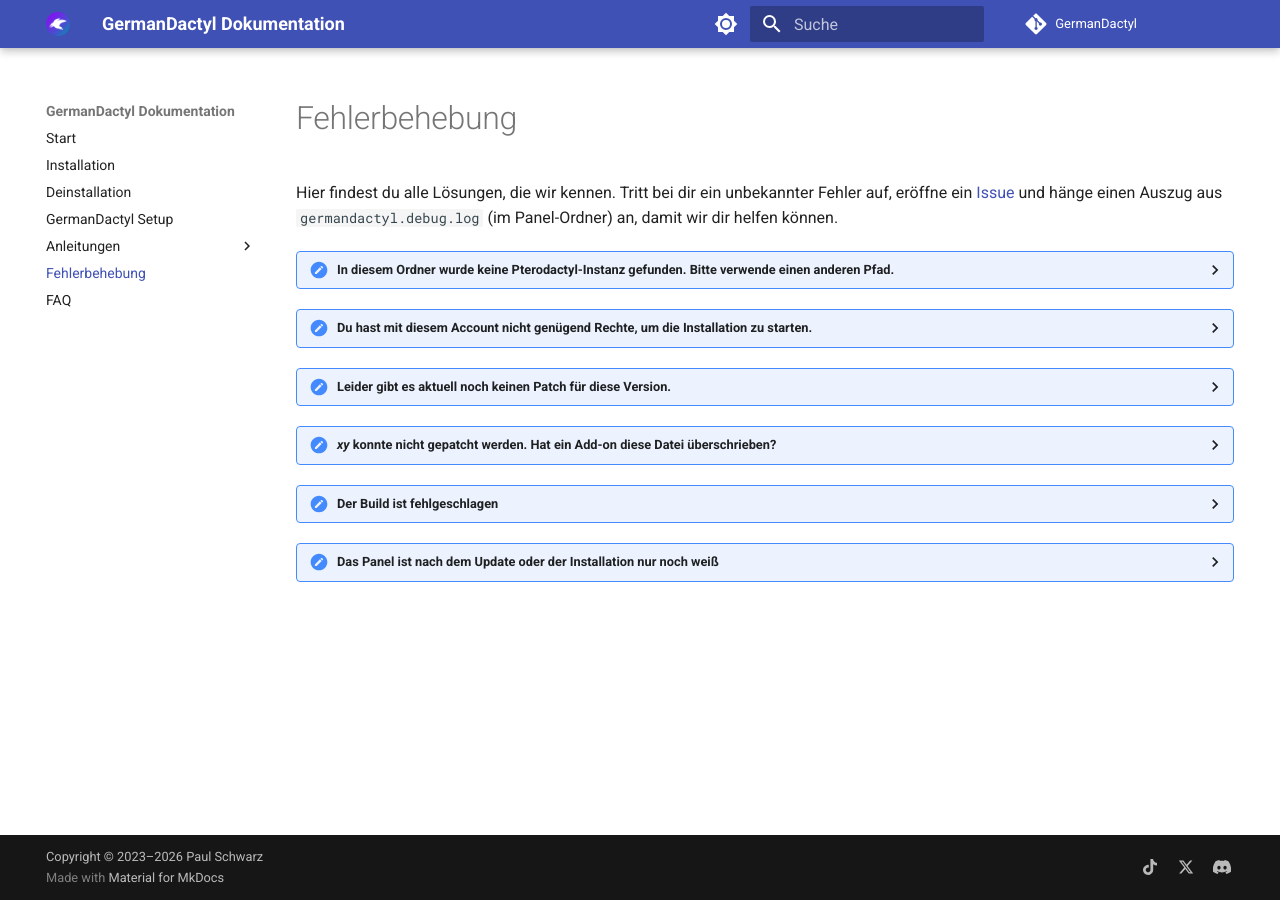
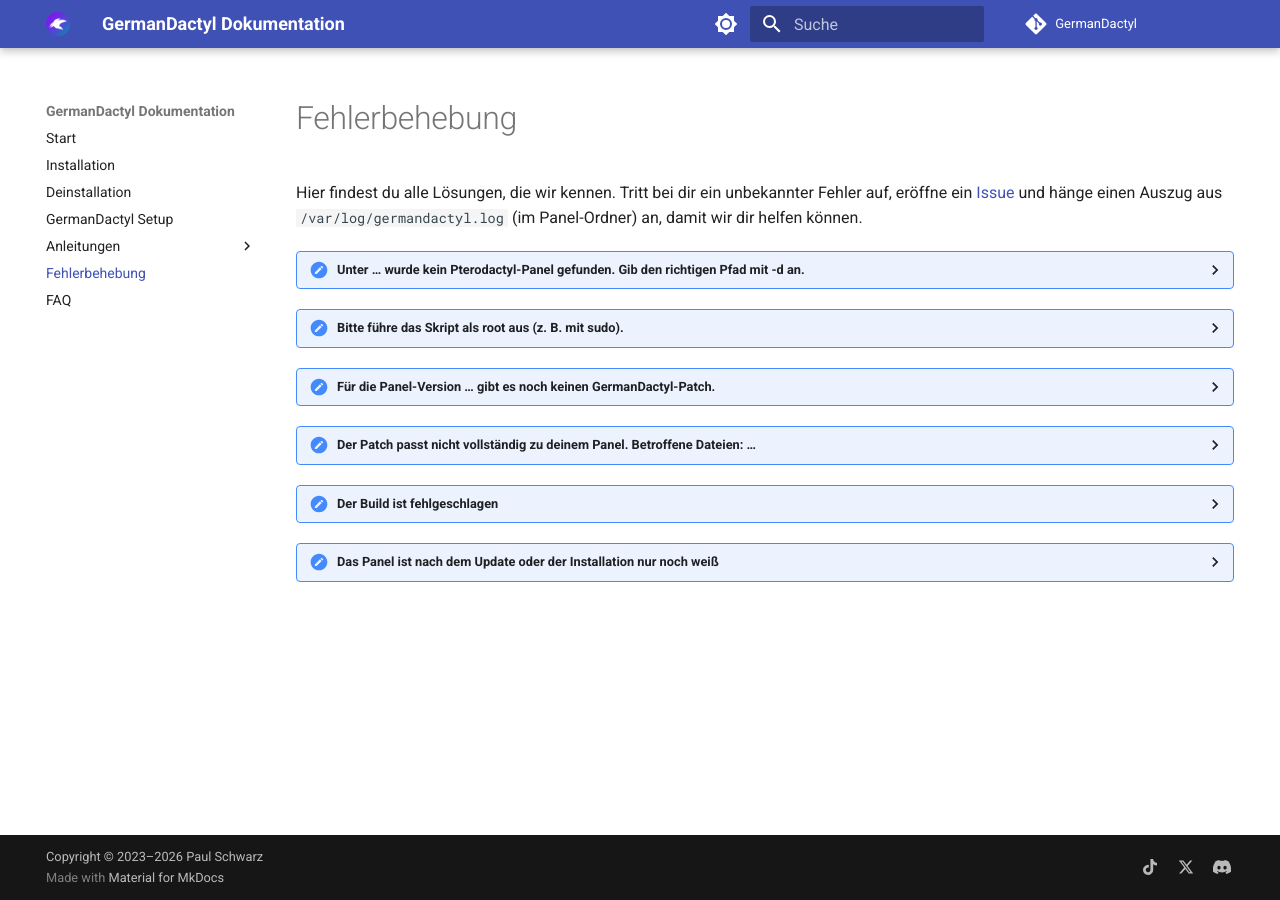
Before and after one commit to pavl21/GermanDactyl, an MkDocs documentation site: the page built from docs/troubleshooting.md, in a window 1280 px wide. Built offline with MkDocs 1.6.1 and Material for MkDocs 9.7.7, drawn with Linux system fonts in a browser that asks for light colours; comment, search, counter and statistics services are not loaded.

Commit message:
Installer und Patch-Skripte überarbeiten
install.sh: Node >= 22, echte Fehlerbehandlung (Exit-Codes), Backup und
automatisches Rollback, Wartungsmodus, Log wird angehängt, Patch-Prüfung
vor dem Anwenden, Umstellung auf Locale de, Deinstallation (-u), -y, -h.
startPatching.sh/createPatch.sh: Version als Parameter, Sicherheits-
prüfungen statt git reset --hard, Patch-Auswahl per sort -V.
Doku: Log-Pfad und Fehlermeldungen an das neue Skript angeglichen.

Co-Authored-By: Claude Opus 5.5 <noreply@anthropic.com>
Claude-Session: https://claude.ai/code/session_01THrUh5BJtW3nSWa8NSd1Rw

```diff
--- a/docs/troubleshooting.md
+++ b/docs/troubleshooting.md
@@ -1,28 +1,28 @@
 # Fehlerbehebung
 
 Hier findest du alle Lösungen, die wir kennen. Tritt bei dir ein unbekannter Fehler auf, eröffne ein
-[Issue](https://github.com/pavl21/GermanDactyl/issues) und hänge einen Auszug aus `germandactyl.debug.log`
+[Issue](https://github.com/pavl21/GermanDactyl/issues) und hänge einen Auszug aus `/var/log/germandactyl.log`
 (im Panel-Ordner) an, damit wir dir helfen können.
 
-??? error "In diesem Ordner wurde keine Pterodactyl-Instanz gefunden. Bitte verwende einen anderen Pfad."
+??? error "Unter … wurde kein Pterodactyl-Panel gefunden. Gib den richtigen Pfad mit -d <pfad> an."
     Dieser Fehler tritt meistens auf, wenn Pterodactyl nicht unter `/var/www/pterodactyl` installiert wurde. Ist das
     der Fall, hänge `-d /dein/panel/pfad` an den Befehl an. Mehr dazu [in der Installationsanleitung](installation.md).
 
     Stimmt der Pfad und der Fehler erscheint trotzdem, prüfe die Zugriffsrechte: Die Datei `config/app.php` im
     Panel-Ordner muss lesbar sein.
 
-??? error "Du hast mit diesem Account nicht genügend Rechte, um die Installation zu starten."
+??? error "Bitte führe das Skript als root aus (z. B. mit sudo)."
     Hast du das `sudo` vergessen? Der Installer muss als `root` laufen. Prüfe, ob du als `root` angemeldet bist oder
     ob im Befehl `sudo bash` steht.
 
-??? error "Leider gibt es aktuell noch keinen Patch für diese Version."
+??? error "Für die Panel-Version … gibt es noch keinen GermanDactyl-Patch."
     Für deine Panel-Version gibt es keinen eigenen Patch. Schau in die
     [Tabelle der unterstützten Versionen](installation.md#unterstutzte-versionen). Bei 1.13.x, 1.14.x oder 1.15.0
     [aktualisierst du das Panel](guides/update.md) am besten auf 1.15.1.
 
     Meldet dein Panel die Version `canary`, wurde es per Git installiert. Gib die Version dann mit `-v <version>` an.
 
-??? error "_xy_ konnte nicht gepatcht werden. Hat ein Add-on diese Datei überschrieben?"
+??? error "Der Patch passt nicht vollständig zu deinem Panel. Betroffene Dateien: …"
     Dafür gibt es meist zwei Gründe:
 
     1. Die Datei wurde bereits von GermanDactyl gepatcht.
@@ -39,7 +39,7 @@ Hier findest du alle Lösungen, die wir kennen. Tritt bei dir ein unbekannter Fe
     - **Zu wenig Arbeitsspeicher:** Der Build braucht mindestens 2 GB RAM. Lege bei Bedarf eine Swap-Datei an.
     - **Falsche Node-Version:** Prüfe mit `node -v`, ob Node.js 22 oder neuer installiert ist.
 
-    Die genaue Fehlermeldung findest du in `germandactyl.debug.log` im Panel-Ordner. Die Backups liegen unter
+    Die genaue Fehlermeldung findest du in `/var/log/germandactyl.log` (Fallback: `germandactyl.debug.log` im Panel-Ordner). Die Backups liegen unter
     `/var/backups/germandactyl/`.
 
 ??? error "Das Panel ist nach dem Update oder der Installation nur noch weiß"
```
Also changed, not shown: docs/installation.md (+1 -1 lines), scripts/README.md (+47 -6 lines), .github/ISSUE_TEMPLATE/bug-melden.md, 3 other files.
